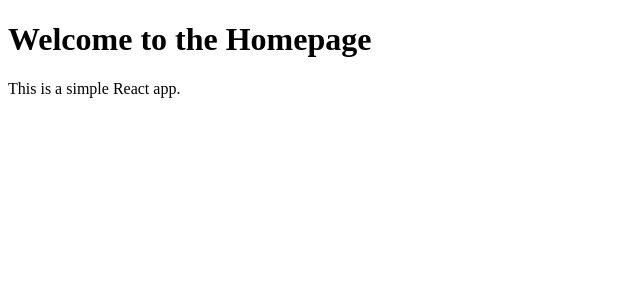
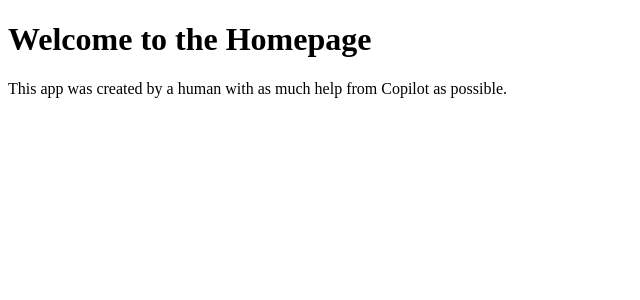
Before and after one commit to winrox/ai_code_testing, a React (Create React App) app: page / in a window 1280 px wide. Shown: the top 300 px of the page, without its empty margins (0-640 px from the left). Built offline with nearby package versions, Linux system fonts and the light colour scheme; the HTML template or start-up script is replaced by a standard one.

Commit message:
Update the app page text and test. Copilot 'change the test file to use jest instead'. Add jest devDependency.

```diff
--- a/package.json
+++ b/package.json
@@ -1,14 +1,16 @@
 {
   "name": "ai_code_testing",
+  "license": "MIT",
   "version": "0.1.0",
   "private": true,
   "dependencies": {
     "react": "^18.2.0",
     "react-dom": "^18.2.0",
-    "react-scripts": "^0.0.0"
+    "react-scripts": "^5.0.1"
   },
   "devDependencies": {
     "husky": "^8.0.0",
+    "jest": "^30.2.0",
     "lint-staged": "^13.0.0"
   },
   "scripts": {
--- a/src/App.js
+++ b/src/App.js
@@ -4,7 +4,7 @@
   return (
     <div>
       <h1>Welcome to the Homepage</h1>
-      <p>This is a simple React app.</p>
+      <p>This app was created by a human with as much help from Copilot as possible.</p>
     </div>
   );
 }
```
Also changed, not shown: 2 other files (tests, documents, lock files or other folders).
